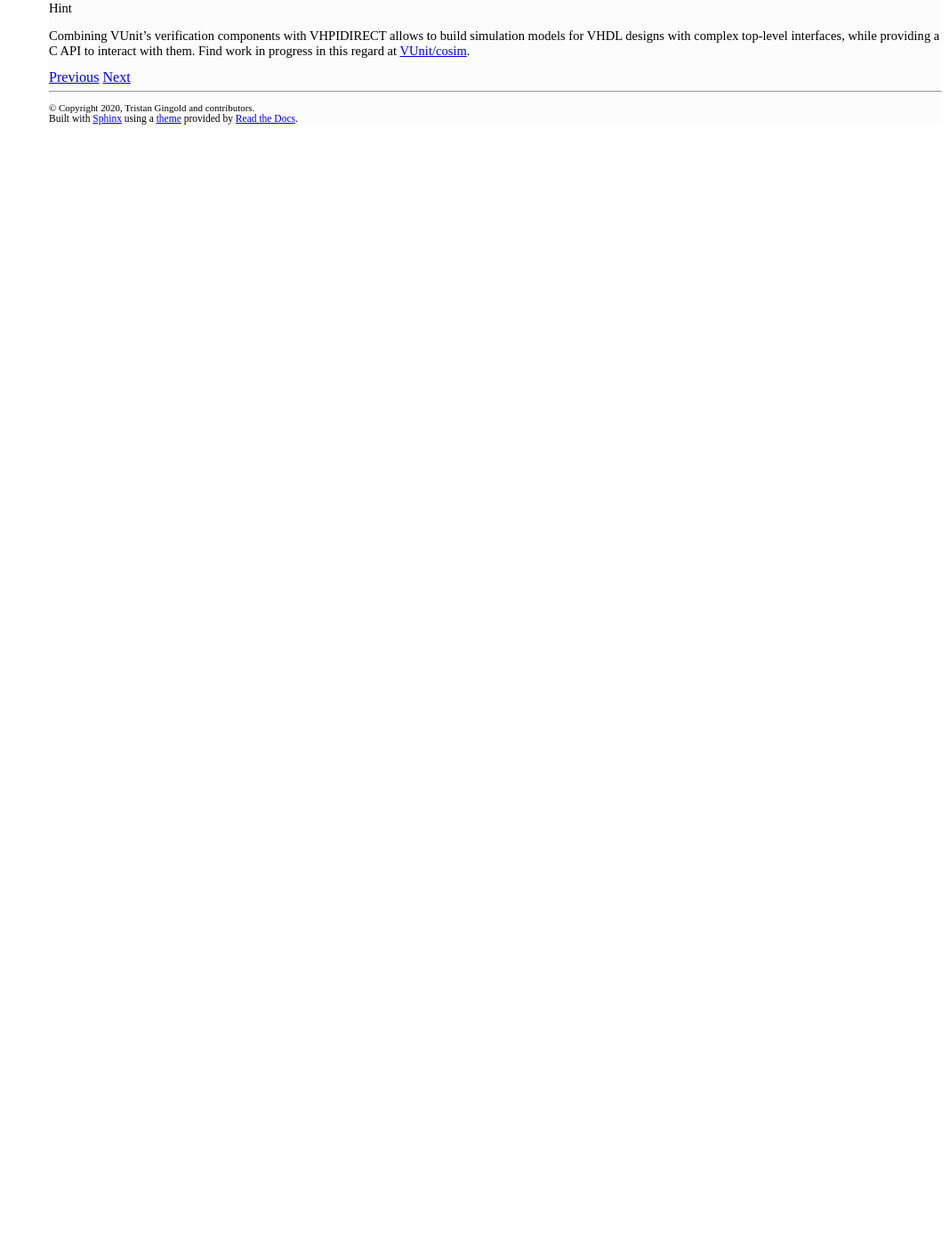
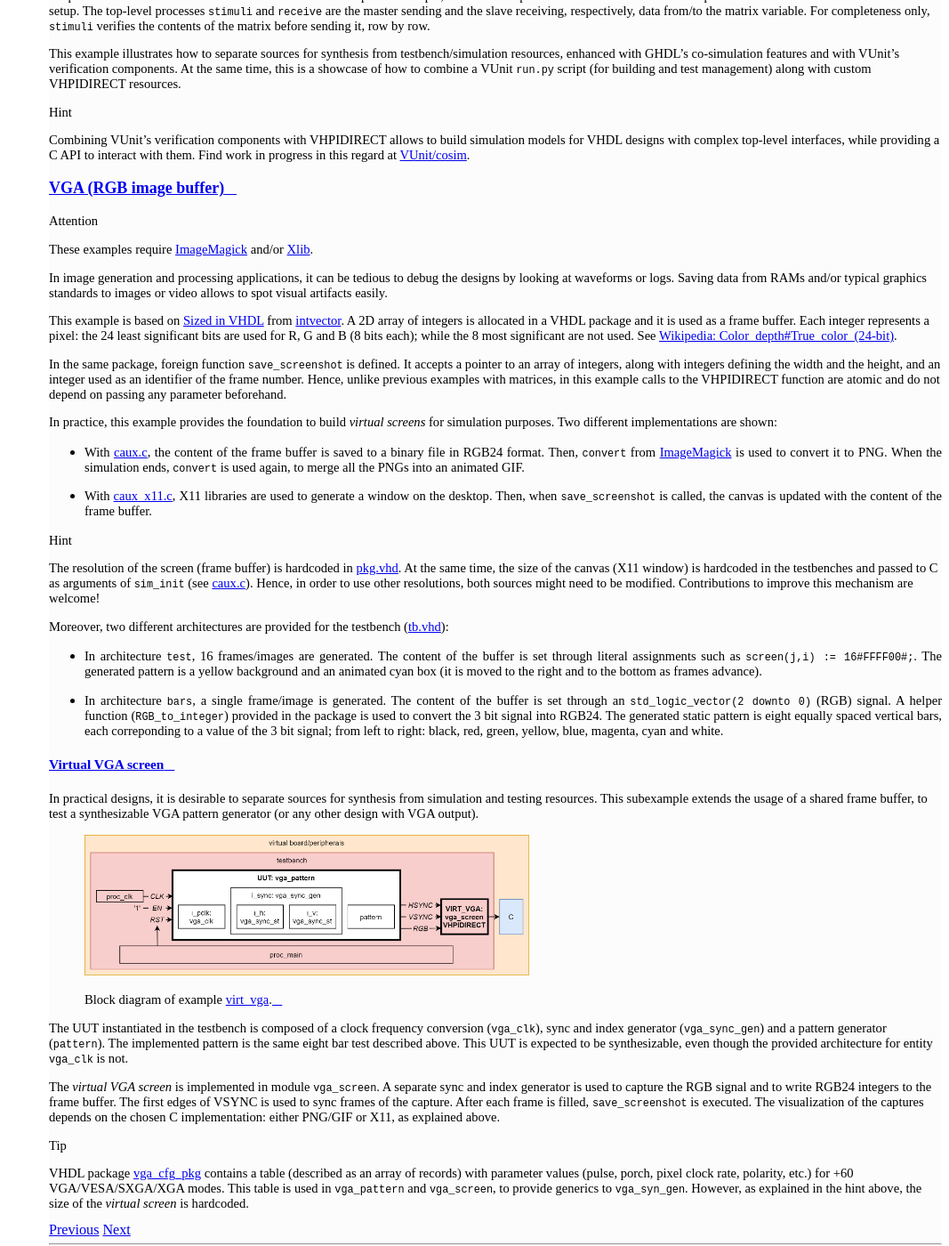
Before and after one commit to ghdl/ghdl-cosim, a Sphinx documentation site: the page built from doc/vhpidirect/examples/arrays.rst, in a window 1280 px wide and 1400 px high, scrolled down 4220 px. Shown: the whole window at 89% size, without its empty margins (213-1280 px from the left). Built offline with Sphinx 7.4.7 and the Read the Docs theme 2.0.0, drawn with Linux system fonts in a browser that asks for light colours; comment, search, counter and statistics services are not loaded; before the commit the page ends 4367 px from its top, so only the background shows below that; some of the changed text lies outside the part shown.

Commit message:
vhpidirect: add 'arrays/matrices/framebuffer'

```diff
--- a/doc/vhpidirect/examples/arrays.rst
+++ b/doc/vhpidirect/examples/arrays.rst
@@ -33,7 +33,7 @@
 .. _COSIM:VHPIDIRECT:Examples:arrays:intvector:csized:
 
 :cosimtree:`Sized in C <vhpidirect/arrays/intvector/csized>`
-------------------------------------------------------------
+============================================================
 
 Integer arrays fully defined in C can be passed to VHDL by first passing their size, so that an appropriate array
 type can be created in VHDL to hold the array's access (pointer). After that, another VHPIDIRECT subprogram can be
@@ -128,13 +130,14 @@
 
 .. ATTENTION::
   The integer values that are given to ``char`` variables in C which are intended to be read as VHDL logic values, must be limited to [0, 8]. This ensures that they represent one of the 9 enumerated logic values.
+
 .. _COSIM:VHPIDIRECT:Examples:arrays:matrices:
 
 :cosimtree:`Matrices <vhpidirect/arrays/matrices>`
 **************************************************
 
 Constrained multidimensional arrays of doubles/reals
-----------------------------------------------------
+====================================================
 
 In many signal and image processing applications, large amounts of data need to be transferred between software and
 hardware. In software, it is common to use floating-point data types, since most general-purpose processors include
@@ -163,6 +168,8 @@
    :alt: VUnit example `array_axis_vcs <http://vunit.github.io/examples.html#id9>`_
    :align: center
    :width: 500px
+
+   Block diagram of VUnit example ``array_axis_vcs``.
 
 `VUnit <http://vunit.github.io/>`_ provides an :ref:`integer_array <vunit:integer_array_pkg>` package with ``load_csv``
 and ``save_csv`` functions. Those are used in `Array and AXI4 Stream Verification Components <http://vunit.github.io/examples.html#id9>`_,
@@ -175,6 +182,8 @@
    :alt: Modified version of the example, renamed to :cosimtree:`vunit_axis_vcs <vhpidirect/arrays/matrices/vunit_axis_vcs>`
    :align: center
    :width: 500px
+
+   Block diagram of the modified version of the VUnit example, renamed to :cosimtree:`vunit_axis_vcs <vhpidirect/arrays/matrices/vunit_axis_vcs>`.
 
 Subdir :cosimtree:`vunit_axis_vcs <vhpidirect/arrays/matrices/vunit_axis_vcs>` of this example contains a modified
 version of a VUnit example (`array_axis_vcs <http://vunit.github.io/examples.html#id9>`_), where ``integer_array``
@@ -193,3 +202,80 @@
   Combining VUnit's verification components with VHPIDIRECT allows to build simulation models for VHDL designs
   with complex top-level interfaces, while providing a C API to interact with them. Find work in progress in this regard
   at `VUnit/cosim <https://vunit.github.io/cosim/>`_.
+
+.. _COSIM:VHPIDIRECT:Examples:arrays:matrices:vga:
+
+:cosimtree:`VGA (RGB image buffer) <vhpidirect/arrays/matrices/framebuffer>`
+============================================================================
+
+.. ATTENTION::
+  These examples require `ImageMagick <https://www.imagemagick.org/>`_ and/or `Xlib <https://www.x.org/releases/current/doc/libX11/libX11/libX11.html>`_.
+
+In image generation and processing applications, it can be tedious to debug the designs by looking at waveforms or
+logs. Saving data from RAMs and/or typical graphics standards to images or video allows to spot visual artifacts easily.
+
+This example is based on :ref:`COSIM:VHPIDIRECT:Examples:arrays:intvector:vhdlsized` from :ref:`intvector <COSIM:VHPIDIRECT:Examples:arrays:intvector>`.
+A 2D array of integers is allocated in a VHDL package and it is used as a frame buffer. Each integer represents a pixel:
+the 24 least significant bits are used for R, G and B (8 bits each); while the 8 most significant are not used.
+See `Wikipedia: Color_depth#True_color_(24-bit) <https://en.wikipedia.org/wiki/Color_depth#True_color_(24-bit)>`_.
+
+In the same package, foreign function ``save_screenshot`` is defined. It accepts a pointer to an array of integers, along
+with integers defining the width and the height, and an integer used as an identifier of the frame number. Hence, unlike
+previous examples with matrices, in this example calls to the VHPIDIRECT function are atomic and do not depend on passing
+any parameter beforehand.
+
+In practice, this example provides the foundation to build *virtual screens* for simulation purposes. Two different
+implementations are shown:
+
+* With :cosimtree:`caux.c <vhpidirect/arrays/matrices/framebuffer/caux.c>`, the content of the frame buffer is saved to a binary
+  file in RGB24 format. Then, ``convert`` from `ImageMagick <https://www.imagemagick.org/>`_ is used to convert it to PNG.
+  When the simulation ends, ``convert`` is used again, to merge all the PNGs into an animated GIF.
+
+* With :cosimtree:`caux_x11.c <vhpidirect/arrays/matrices/framebuffer/caux_x11.c>`, X11 libraries are used to generate a
+  window on the desktop. Then, when ``save_screenshot`` is called, the canvas is updated with the content of the frame buffer.
+
+.. HINT::
+  The resolution of the screen (frame buffer) is hardcoded in :cosimtree:`pkg.vhd <vhpidirect/arrays/matrices/framebuffer/pkg.vhd>`.
+  At the same time, the size of the canvas (X11 window) is hardcoded in the testbenches and passed to C as arguments of ``sim_init``
+  (see :cosimtree:`caux.c <vhpidirect/arrays/matrices/framebuffer/caux.c>`). Hence, in order to use other resolutions, both sources
+  might need to be modified. Contributions to improve this mechanism are welcome!
+
+Moreover, two different architectures are provided for the testbench (:cosimtree:`tb.vhd <vhpidirect/arrays/matrices/framebuffer/tb.vhd>`):
+
+* In architecture ``test``, 16 frames/images are generated. The content of the buffer is set through literal assignments
+  such as ``screen(j,i) := 16#FFFF00#;``. The generated pattern is a yellow background and an animated cyan box (it is moved to the
+  right and to the bottom as frames advance).
+
+* In architecture ``bars``, a single frame/image is generated. The content of the buffer is set through an ``std_logic_vector(2 downto 0)``
+  (RGB) signal. A helper function (``RGB_to_integer``) provided in the package is used to convert the 3 bit signal into
+  RGB24. The generated static pattern is eight equally spaced vertical bars, each correponding to a value of the 3 bit
+  signal; from left to right: black, red, green, yellow, blue, magenta, cyan and white.
+
+:cosimtree:`Virtual VGA screen <vhpidirect/arrays/matrices/framebuffer/virt_vga>`
+---------------------------------------------------------------------------------
+
+In practical designs, it is desirable to separate sources for synthesis from simulation and testing resources. This
+subexample extends the usage of a shared frame buffer, to test a synthesizable VGA pattern generator (or any other design
+with VGA output).
+
+.. figure:: img/matrices_virt_vga.png
+   :alt: Example :cosimtree:`virt_vga <vhpidirect/arrays/matrices/framebuffer/virt_vga>`
+   :align: center
+   :width: 500px
+
+   Block diagram of example :cosimtree:`virt_vga <vhpidirect/arrays/matrices/framebuffer/virt_vga>`.
+
+The UUT instantiated in the testbench is composed of a clock frequency conversion (``vga_clk``), sync and index generator
+(``vga_sync_gen``) and a pattern generator (``pattern``). The implemented pattern is the same eight bar test described above.
+This UUT is expected to be synthesizable, even though the provided architecture for entity ``vga_clk`` is not.
+
+The *virtual VGA screen* is implemented in module ``vga_screen``. A separate sync and index generator is used to capture the
+RGB signal and to write RGB24 integers to the frame buffer. The first edges of VSYNC is used to sync frames of the capture. After
+each frame is filled, ``save_screenshot`` is executed. The visualization of the captures depends on the chosen C
+implementation: either PNG/GIF or X11, as explained above.
+
+.. TIP::
+  VHDL package :cosimtree:`vga_cfg_pkg <vhpidirect/arrays/matrices/framebuffer/virt_vga/cfg_pkg.vhd>` contains a table
+  (described as an array of records) with parameter values (pulse, porch, pixel clock rate, polarity, etc.) for +60 VGA/VESA/SXGA/XGA
+  modes. This table is used in ``vga_pattern`` and ``vga_screen``, to provide generics to ``vga_syn_gen``. However, as
+  explained in the hint above, the size of the *virtual screen* is hardcoded.
```
Also changed, not shown: other parts of doc/vhpidirect/examples/arrays.rst (+6 -2 lines), doc/vhpidirect/examples/img/matrices_virt_vga.png (added), 18 other files.
